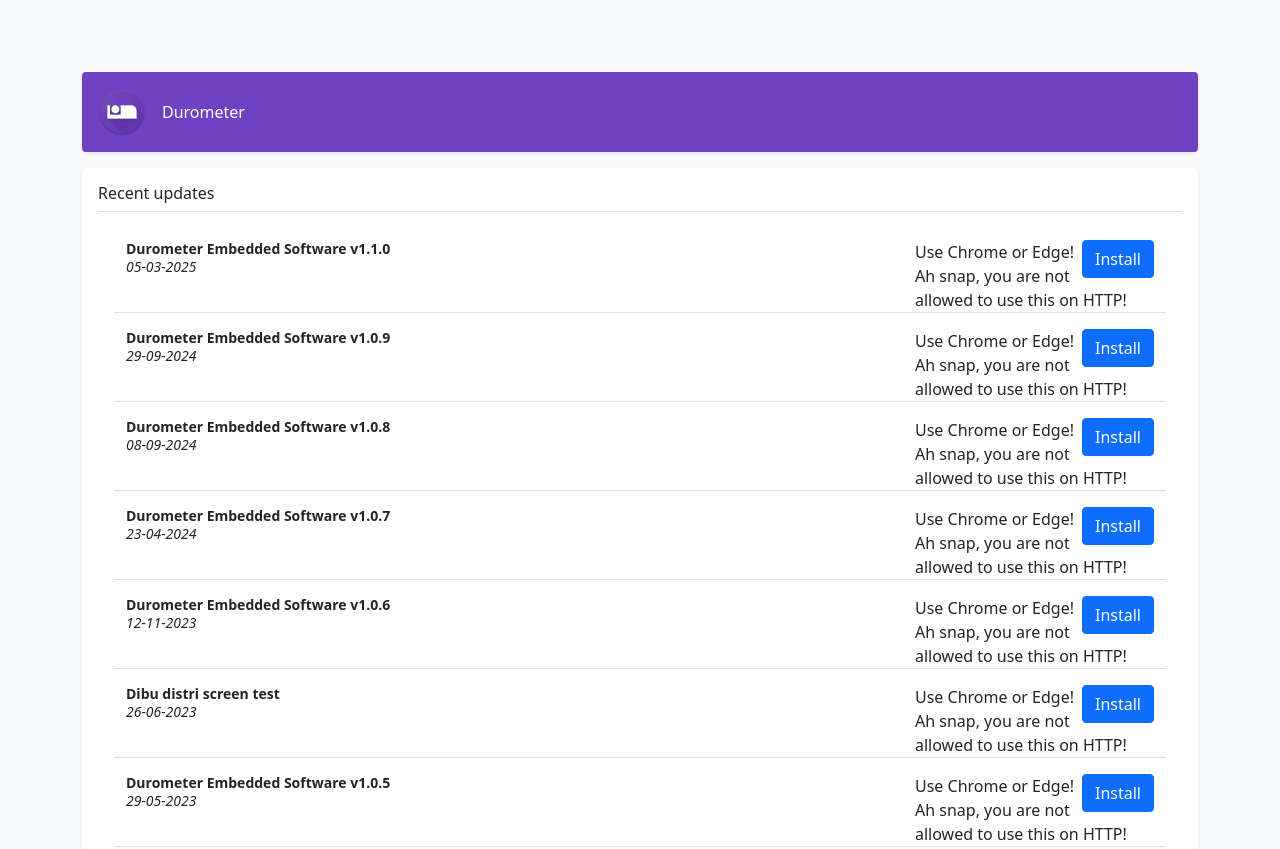
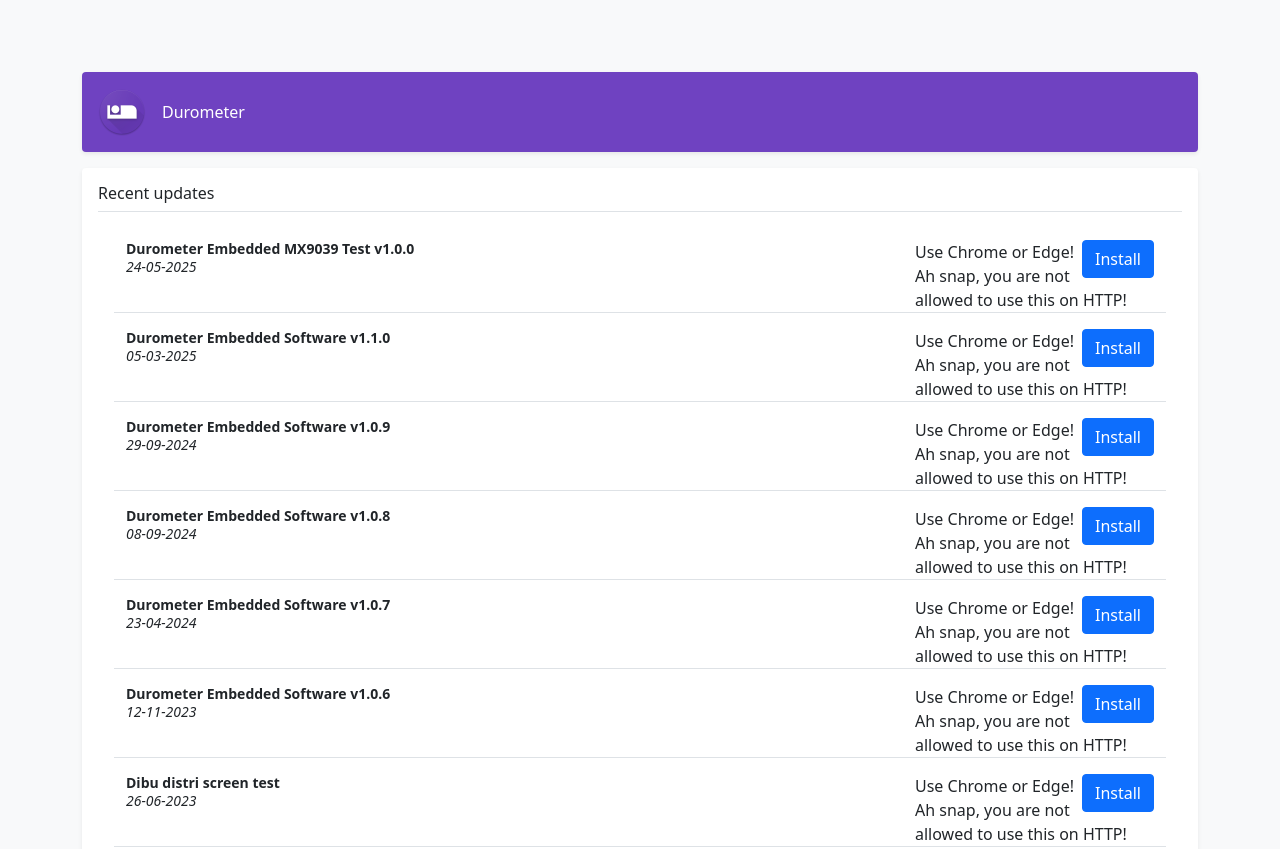
Before and after one commit to Deron-Durometer/deron-durometer.github.io, a plain HTML site: page index.html in a window 1280 px wide. Shown: the top 849 px of the page. Drawn offline with Linux system fonts and the light colour scheme; a script that the page names is missing; files whose address does not match are found by name.

Commit message:
MX90393 test

```diff
--- a/index.html
+++ b/index.html
@@ -59,6 +59,26 @@
     <div class="container" style="margin-top: 20px;">
       <ul class="list-group">
 
+
+
+
+        <li class="list-group-item" style="border: none !important;">
+          <div class="row border-bottom">
+            <div class="col-9">
+              <p class="pb-3 mb-0 small lh-sm">
+                <strong class="d-block text-gray-dark">Durometer Embedded MX9039 Test v1.0.0</strong>
+                <i>24-05-2025</i>
+              </p>
+            </div>
+            <div class="col">
+              <esp-web-install-button manifest="/firmware/durometer-dibu-MX90393-test/manifest.json">
+                <button type="button" class="btn btn-primary" slot="activate" style="float: right;">Install</button>
+                <span slot="unsupported">Use Chrome or Edge!</span>
+                <span slot="not-allowed">Ah snap, you are not allowed to use this on HTTP!</span>
+              </esp-web-install-button>
+            </div>
+          </div>
+        </li>
 
 
 
```
Also changed, not shown: firmware/durometer-dibu-MX90393-test/manifest.json (added), 4 other files.
